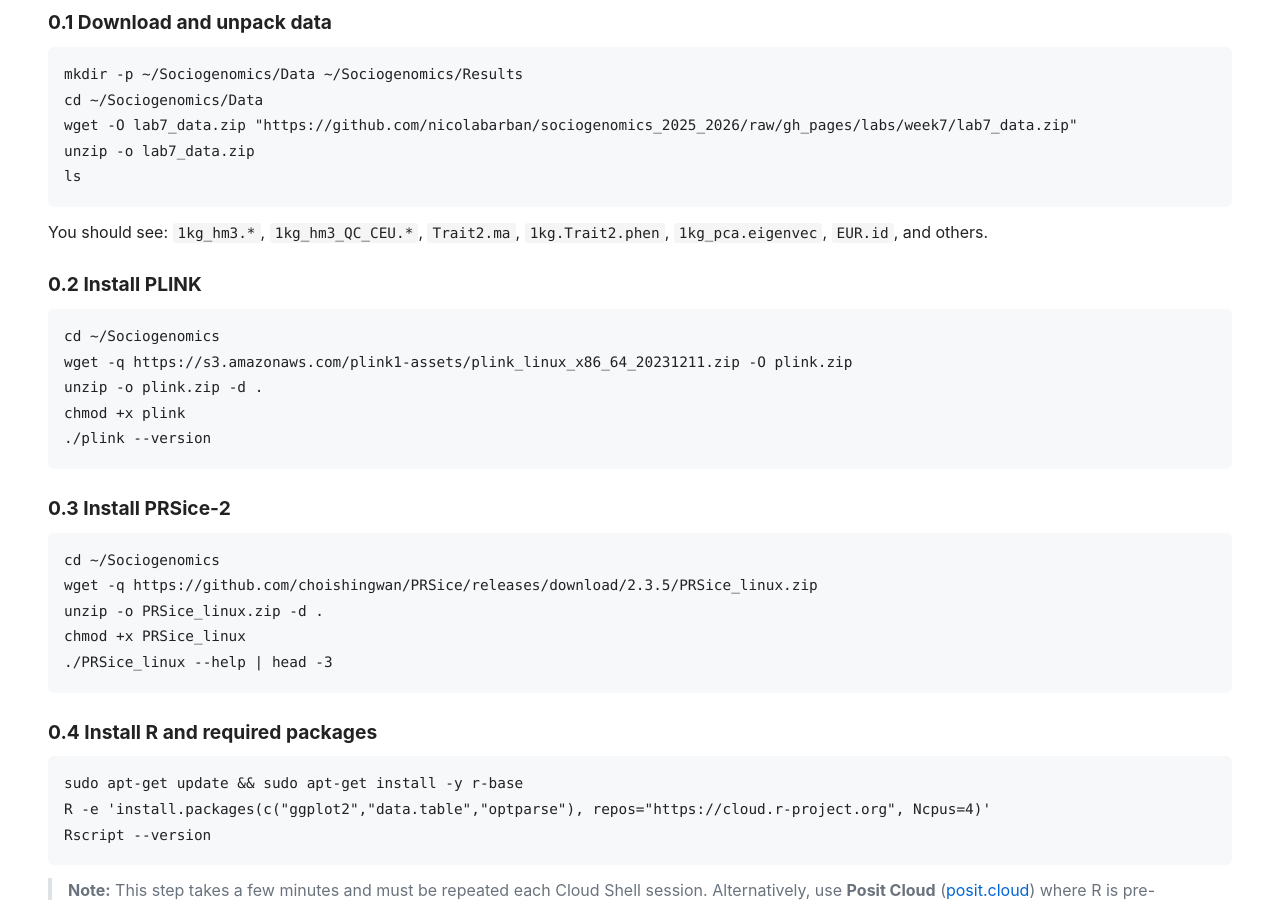
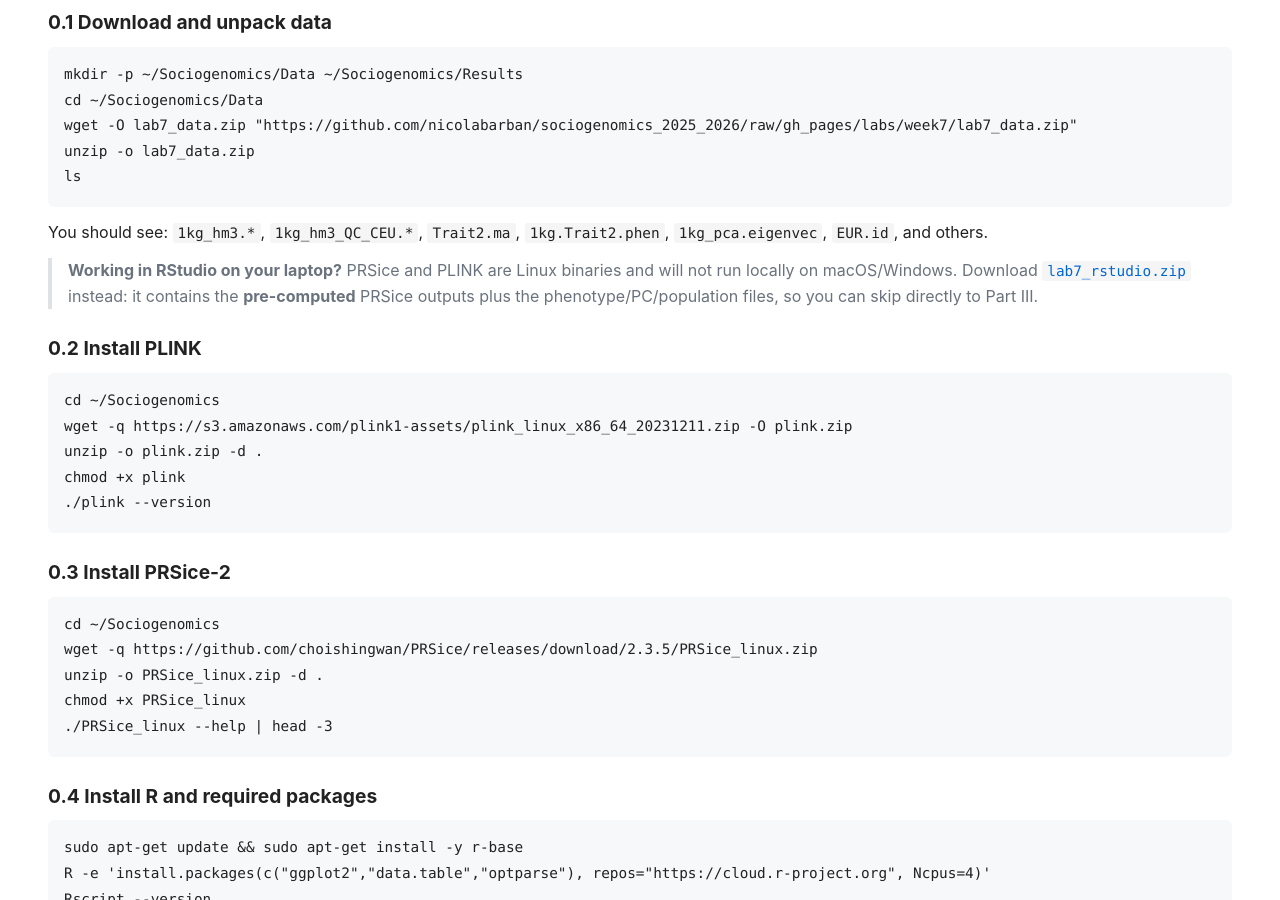
Before and after one commit to nicolabarban/sociogenomics_2025_2026, a Jekyll site: the page built from labs/week7/lab7_pgs.md, in a window 1280 px wide and 900 px high, scrolled down 385 px. Built offline with Jekyll 4.4.1, drawn with Linux system fonts in a browser that asks for light colours; our own code applies the rules of GitHub Pages for plain Markdown files.

Commit message:
feat: add RStudio-ready bundle for week7 (pre-computed PRSice outputs)
- lab7_rstudio.zip (~870 KB): all_score, prsice, summary, all-pops profile
  + phenotype, PCs, population, EUR.id, Trait2.ma
- index.md and lab7_pgs.md point to the bundle for students running R locally

````diff
--- a/labs/week7/lab7_pgs.md
+++ b/labs/week7/lab7_pgs.md
@@ -19,6 +19,12 @@ ls
 ```
 
 You should see: `1kg_hm3.*`, `1kg_hm3_QC_CEU.*`, `Trait2.ma`, `1kg.Trait2.phen`, `1kg_pca.eigenvec`, `EUR.id`, and others.
+
+> **Working in RStudio on your laptop?** PRSice and PLINK are Linux binaries
+> and will not run locally on macOS/Windows. Download
+> [`lab7_rstudio.zip`](lab7_rstudio.zip) instead: it contains the
+> **pre-computed** PRSice outputs plus the phenotype/PC/population files, so
+> you can skip directly to Part III.
 
 ### 0.2 Install PLINK
 
````
Also changed, not shown: index.md (+2 -0 lines), 1 other file.
